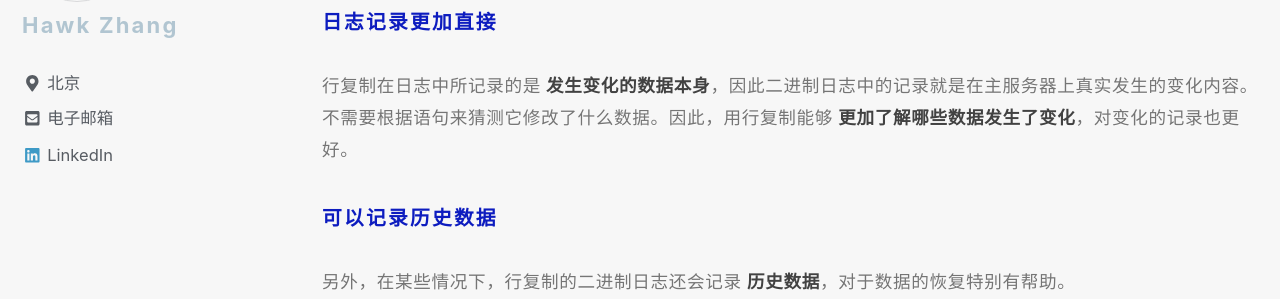
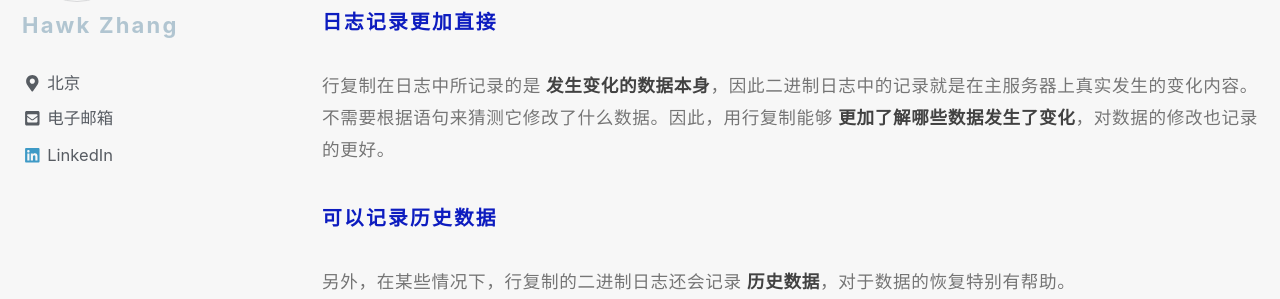
Before and after one commit to narru888/linotes_note, a Jekyll site: the page built from _posts/mysql/2016-03-01-repl.deeper.md, in a window 1280 px wide and 900 px high, scrolled down 3906 px. Shown: the part 152-451 px from the top of the window. Built offline with Jekyll 4.4.1, drawn with Linux system fonts in a browser that asks for light colours; nearby versions of some CDN libraries; a script that is not in the unit is left out.

Commit message:
update on 2018-08-17 10:00:01 CST

```diff
--- a/_posts/mysql/2016-03-01-repl.deeper.md
+++ b/_posts/mysql/2016-03-01-repl.deeper.md
@@ -99,7 +99,7 @@ MySQL 5.0 及较早版本只支持逻辑复制。
 
 ##### 日志记录更加直接
 
-行复制在日志中所记录的是 **发生变化的数据本身**，因此二进制日志中的记录就是在主服务器上真实发生的变化内容。不需要根据语句来猜测它修改了什么数据。因此，用行复制能够 **更加了解哪些数据发生了变化**，对变化的记录也更好。
+行复制在日志中所记录的是 **发生变化的数据本身**，因此二进制日志中的记录就是在主服务器上真实发生的变化内容。不需要根据语句来猜测它修改了什么数据。因此，用行复制能够 **更加了解哪些数据发生了变化**，对数据的修改也记录的更好。
 
 ##### 可以记录历史数据
 
```
